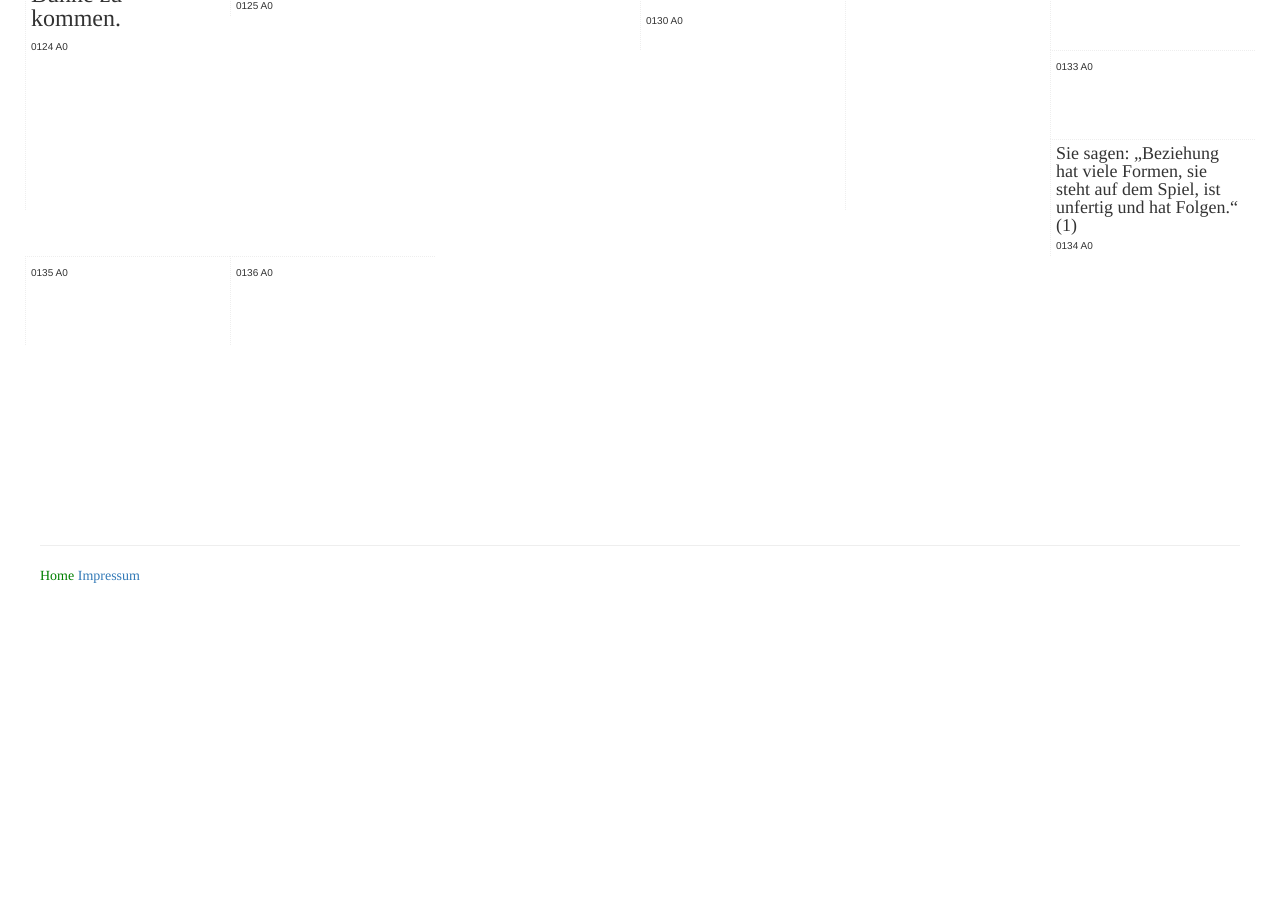
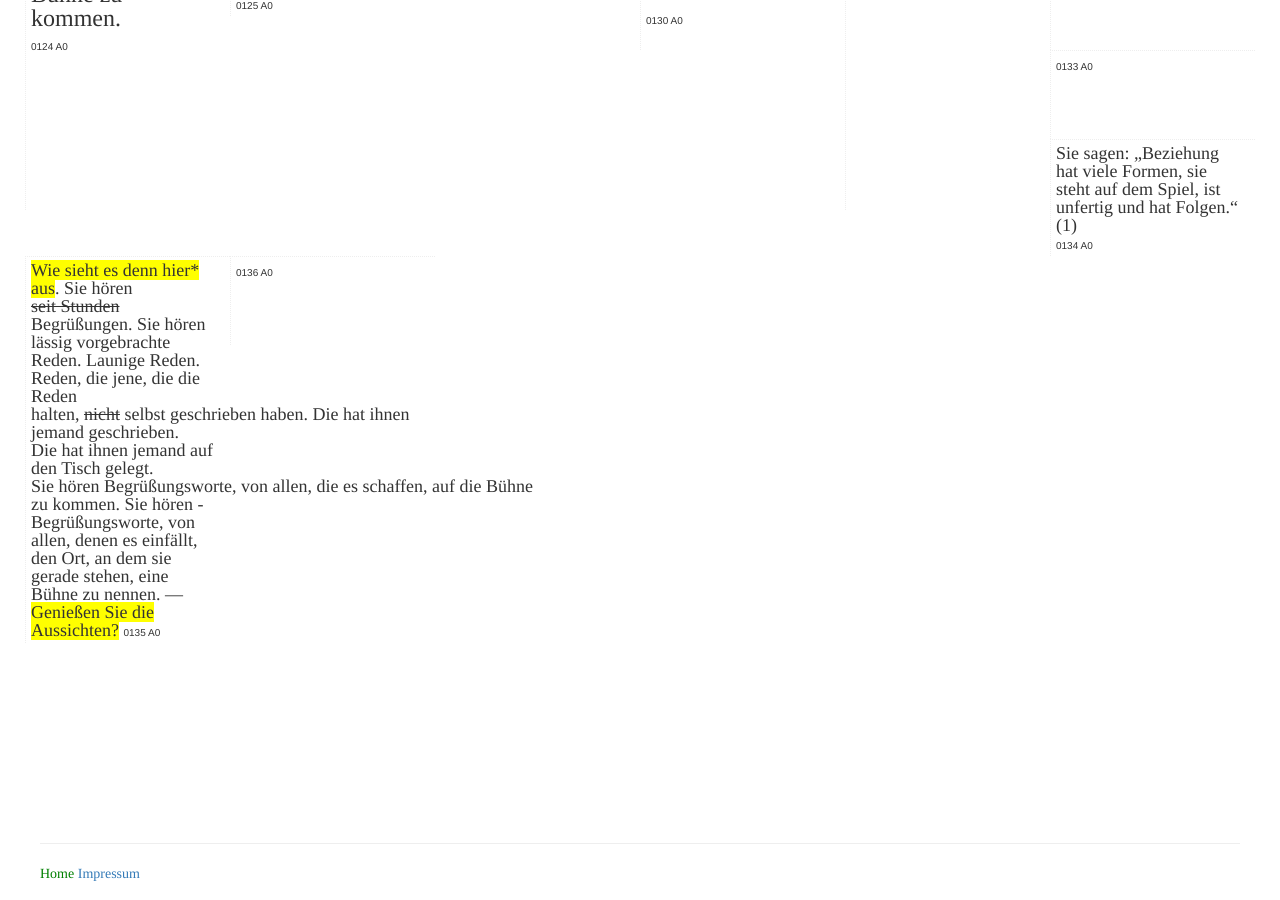
Before and after one commit to alvh/post_schnecke, a Jekyll site: the page built from index.html, in a window 1280 px wide and 900 px high, scrolled down 654 px. Built offline with Jekyll 4.4.1, drawn with Linux system fonts in a browser that asks for light colours; nearby versions of some CDN libraries; before the commit the page ends 1280 px from its top, so only the background shows below that.

Commit message:
di längerer text

```diff
--- a/_texte/0135_A0.html
+++ b/_texte/0135_A0.html
@@ -1,7 +1,8 @@
 ---
-container: h-fourline
+container: t-auto
 font: f-small
 tags: >
-  "gestern"
+  "heute"
 ---
+<span class="highlight">Wie sieht es denn hier* aus</span>. Sie hören <span class="strike">seit Stunden</span> Begrüßungen. Sie hören lässig vorgebrachte Reden. Launige Reden. Reden, die jene, die die Reden halten, <span class="strike">nicht</span> selbst geschrieben haben. Die hat ihnen jemand geschrieben. Die hat ihnen jemand auf den Tisch gelegt. Sie hören Begrüßungsworte, von allen, die es schaffen, auf die Bühne zu kommen. Sie hören ­Begrüßungsworte, von allen, denen es einfällt, den Ort, an dem sie gerade stehen, eine Bühne zu nennen. — <span class="highlight">Genießen Sie die Aussichten?</span>
 <span class="nr">0135 A0</span>
```
Also changed, not shown: 1 other file.
